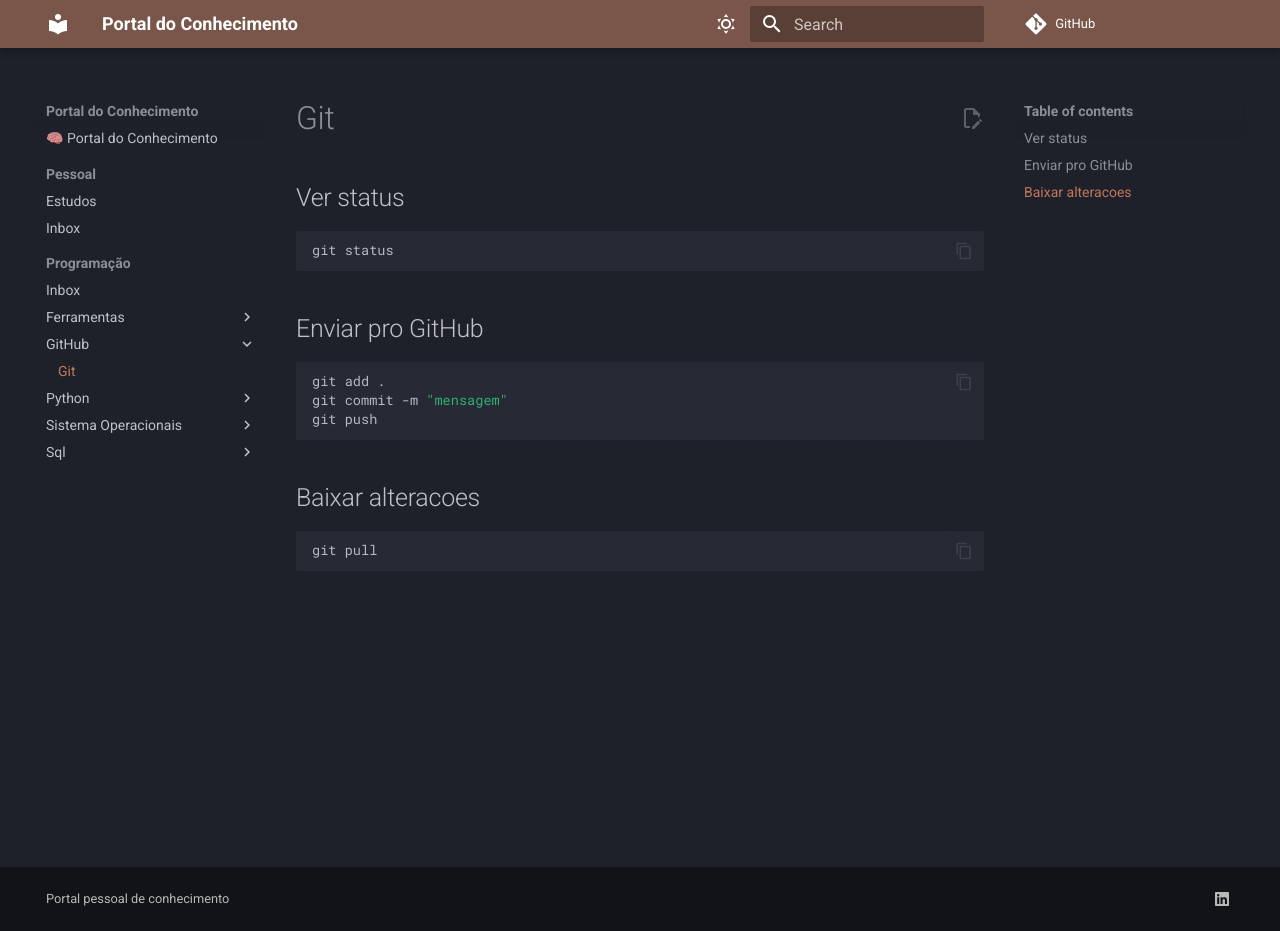
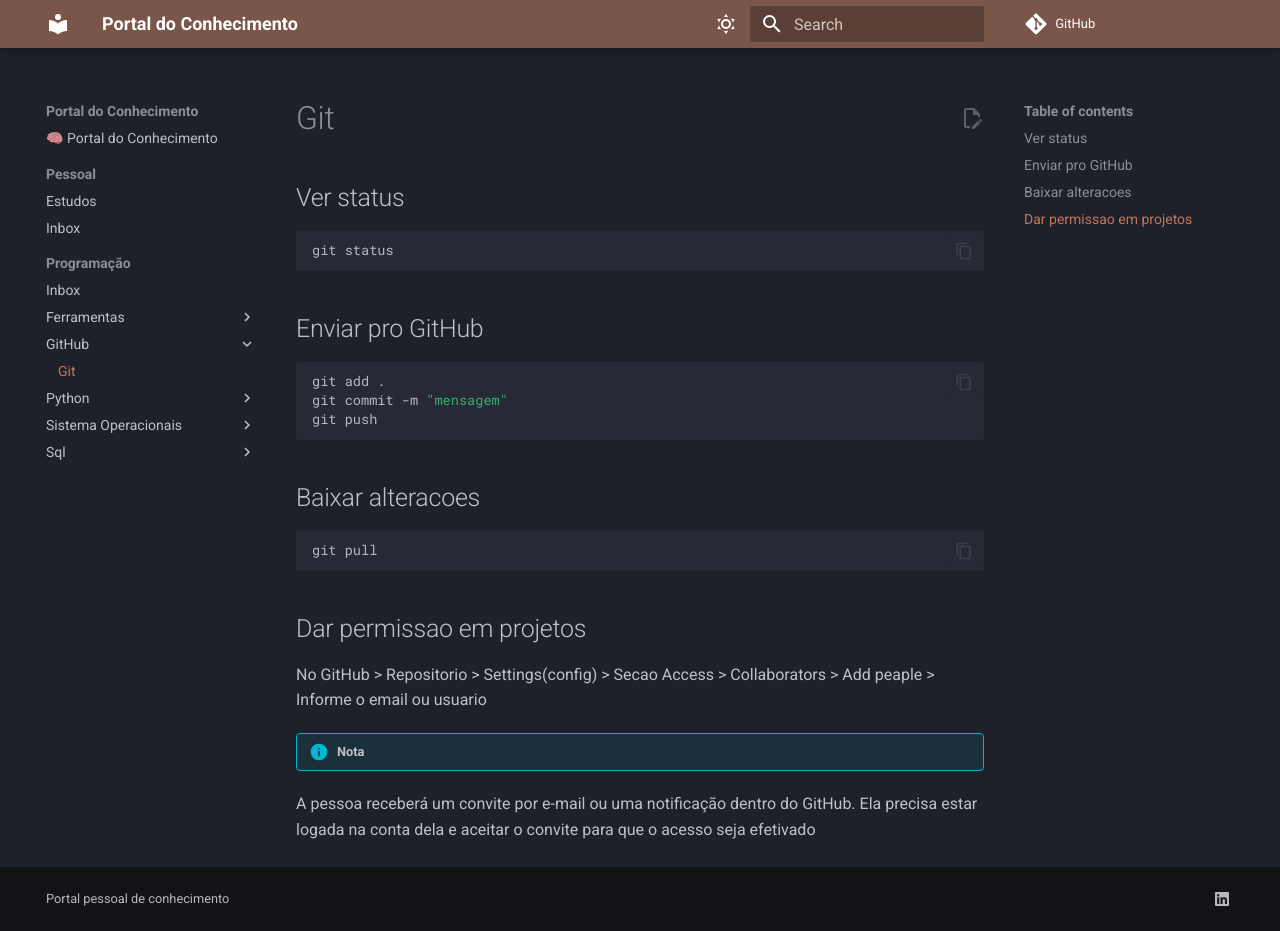
Before and after one commit to ElvisAmorim/base-conhecimento, an MkDocs documentation site: the page built from docs/Programação/GitHub/git.md, in a window 1280 px wide and 931 px high. Built offline with MkDocs 1.6.1 and Material for MkDocs 9.7.7, drawn with Linux system fonts in a browser that asks for light colours; comment, search, counter and statistics services are not loaded.

Commit message:
Update git.md with permission granting instructions
Added instructions for granting permissions in GitHub projects.

````diff
--- a/docs/Programação/GitHub/git.md
+++ b/docs/Programação/GitHub/git.md
@@ -15,3 +15,10 @@ git push
 ```bash
 git pull
 ```
+
+## Dar permissao em projetos
+
+No GitHub > Repositorio > Settings(config) > Secao Access > Collaborators > Add peaple > Informe o email ou usuario
+
+!!! info "Nota"
+  A pessoa receberá um convite por e-mail ou uma notificação dentro do GitHub. Ela precisa estar logada na conta dela e aceitar o convite para que o acesso seja efetivado
````
